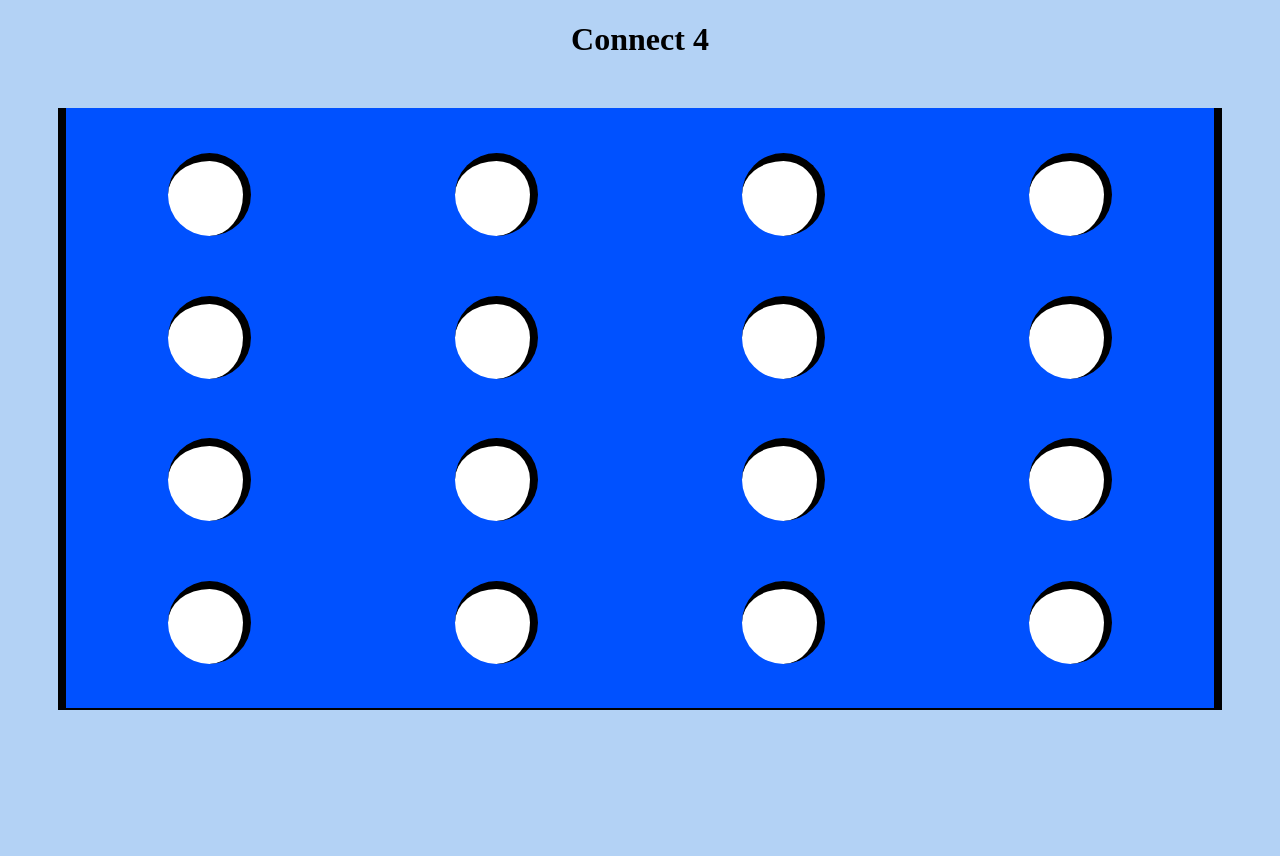
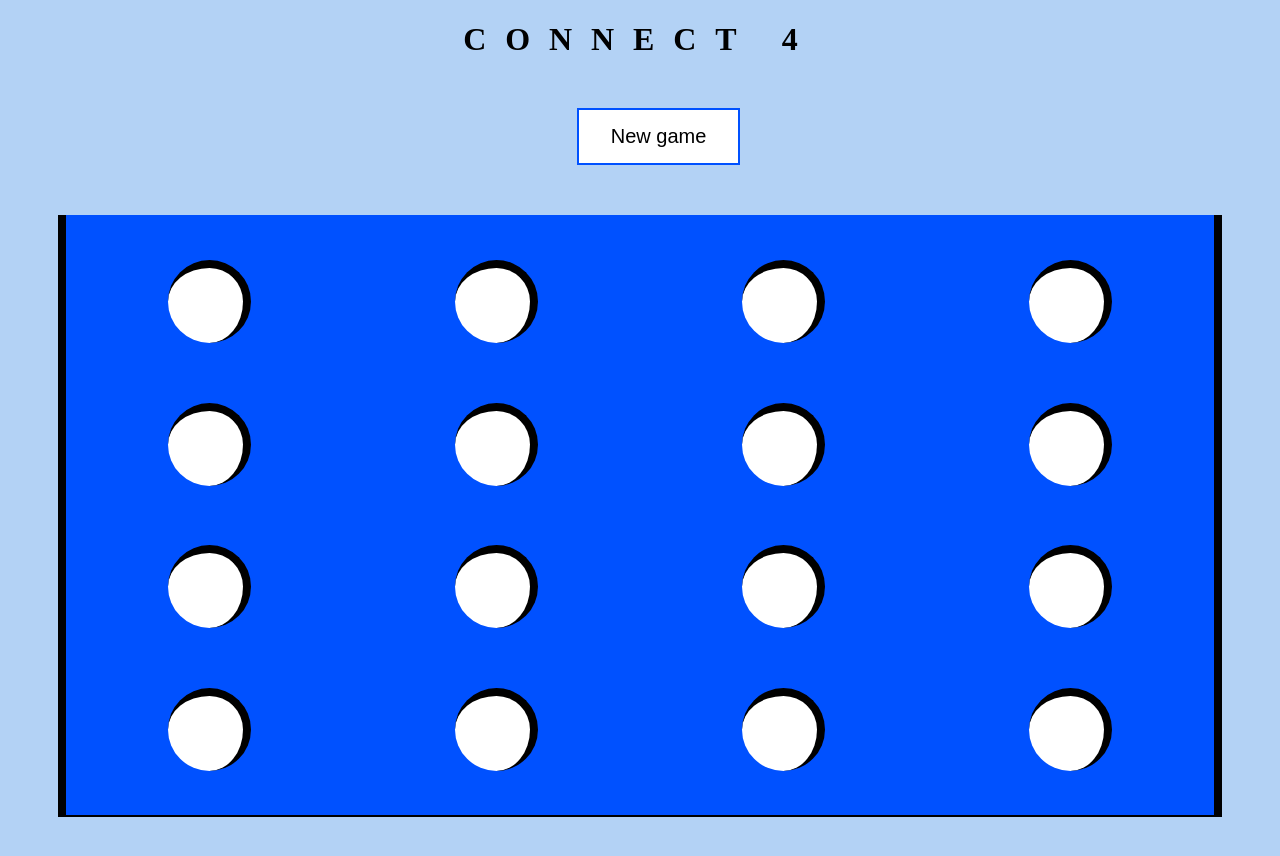
Before and after one commit to hatimalattas/project1-connect4, a plain HTML site: page project1/index.html in a window 1280 px wide. Before the commit the page ends 800 px from the top, so only its background shows below. Drawn offline with nearby package versions, Linux system fonts and the light colour scheme.

Commit message:
added new game button

```diff
--- a/project1/index.html
+++ b/project1/index.html
@@ -12,6 +12,8 @@
 <body>
 
     <h1>Connect 4</h1>
+    <button class="btn-new">New game</button>
+
 <div id="board">
     <div id="column1">
         <div class="dot" id="3"></div>
--- a/project1/script.js
+++ b/project1/script.js
@@ -104,6 +104,22 @@ $(document).ready(function()
 
     });
 
+    $("button").click(function()
+    {
+        newGame();
+    });
+
+    function newGame ()
+    {
+    for (var i = 0; i < 16; i++)
+        {
+            $("#" + i).removeClass("red");
+            $("#" + i).removeClass("yellow");
+        }
+    }
+
+
+
 
 // $(".dot").mouseover(function()
 // {
--- a/project1/style.css
+++ b/project1/style.css
@@ -4,6 +4,30 @@ body {
 
 h1 {
     text-align: center;
+    color: black;
+    text-transform: uppercase;
+    font-weight: bolder;
+    letter-spacing: 0.5cm;
+    margin-bottom: 50px;
+}
+
+button {
+    position: relative;
+    left: 45%;
+    background-color: rgb(0, 81, 255);
+    color: white;
+    padding: 15px 32px;
+    font-size: 20px;
+    -webkit-transition-duration: 0.4s;
+    transition-duration: 0.4s;
+    background-color: white;
+    color: black;
+    border: 2px solid rgb(0, 81, 255);
+}
+
+button:hover {
+  background-color: rgb(0, 81, 255);
+  color: white;
 }
 
 .dot {
```
